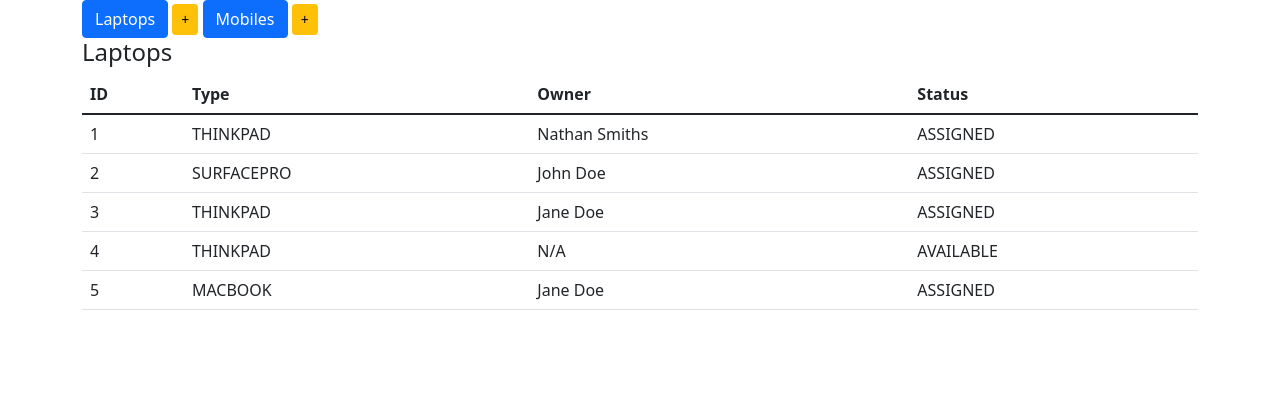
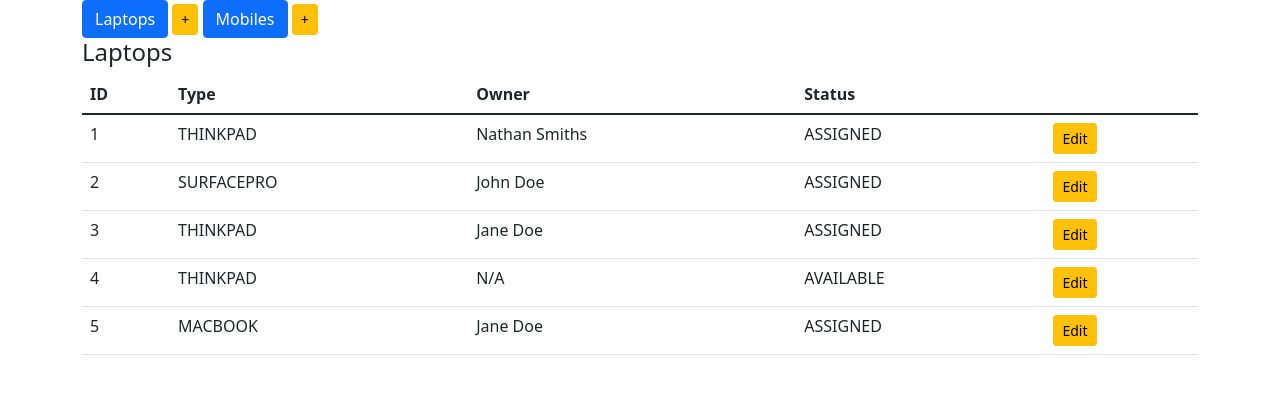
Before and after one commit to the-nathan-smith/asset-management-system, a Django app: page /display_laptops in a window 1280 px wide. Shown: the part 56-450 px from the top of the page. Run offline with Django 4.2, Linux system fonts and the light colour scheme; data comes from the database, SQL or seed files in the repository; both versions use the stored data as it was after the commit; some libraries are stand-ins or nearby versions.

Commit message:
Add edit button

```diff
--- a/inventory/templates/index.html
+++ b/inventory/templates/index.html
@@ -28,6 +28,15 @@
                     <td>{{ item.type }}</td>
                     <td>{{ item.owner }}</td>
                     <td>{{ item.status }}</td>
+                    {% if header == "Laptops" %}
+                    <td>
+                        <a href="{% url 'edit_laptop' item.pk %}" class="btn btn-warning btn-sm" role="button">Edit</a>
+                    </td>
+                    {% elif header == "Mobiles" %}
+                    <td>
+                        <a href="{% url 'edit_mobile' item.pk %}" class="btn btn-warning btn-sm" role="button">Edit</a>
+                    </td>
+                    {% endif %}
                 </tr>
 
             {% endfor %}
--- a/inventory/urls.py
+++ b/inventory/urls.py
@@ -8,4 +8,7 @@
 
     re_path(r'^add_laptop$', add_laptop, name='add_laptop'),
     re_path(r'^add_mobile$', add_mobile, name='add_mobile'),
+
+    re_path(r'^edit_laptop/(?P<pk>\d+)$', edit_laptop, name='edit_laptop'),
+    re_path(r'^edit_mobile/(?P<pk>\d+)$', edit_mobile, name='edit_mobile'),
 ]
--- a/inventory/views.py
+++ b/inventory/views.py
@@ -1,4 +1,4 @@
-from django.shortcuts import redirect, render
+from django.shortcuts import get_object_or_404, redirect, render
 
 from inventory.forms import *
 from .models import *
@@ -44,3 +44,25 @@
 
 def add_mobile(request):
     return add_device(request, MobileForm)
+
+
+def edit_device(request, pk, model, cls):
+    item = get_object_or_404(model, pk=pk)
+
+    if request.method == 'POST':
+        form = cls(request.POST, instance=item)
+        if form.is_valid():
+            form.save()
+            return redirect('index')
+
+    else:
+        form = cls(instance=item)
+        return render(request, 'edit_item.html', {'form': form})
+
+
+def edit_laptop(request, pk):
+    return edit_device(request, pk, Laptop, LaptopForm)
+
+
+def edit_mobile(request, pk):
+    return edit_device(request, pk, Mobile, MobileForm)
```
Also changed, not shown: inventory/templates/edit_item.html (added, +23 -0 lines), db.sqlite3.
